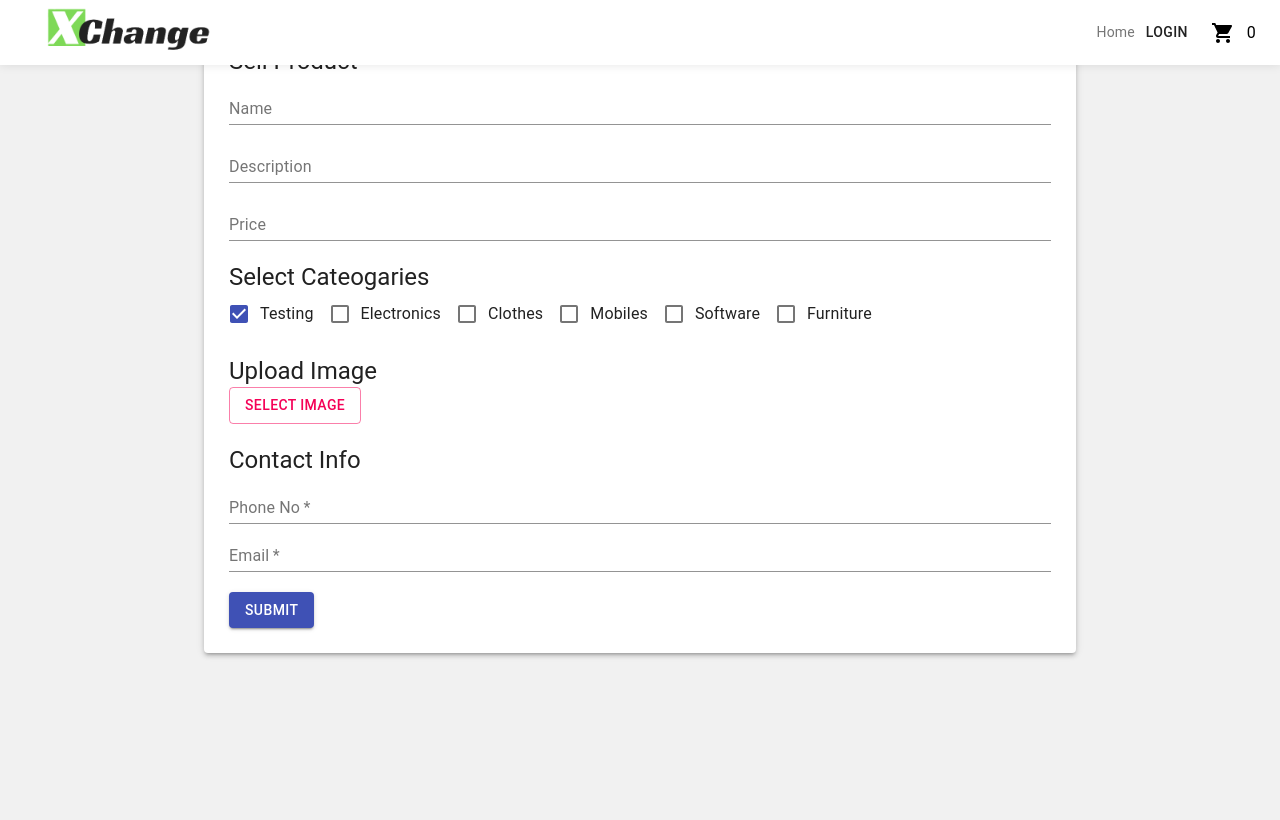
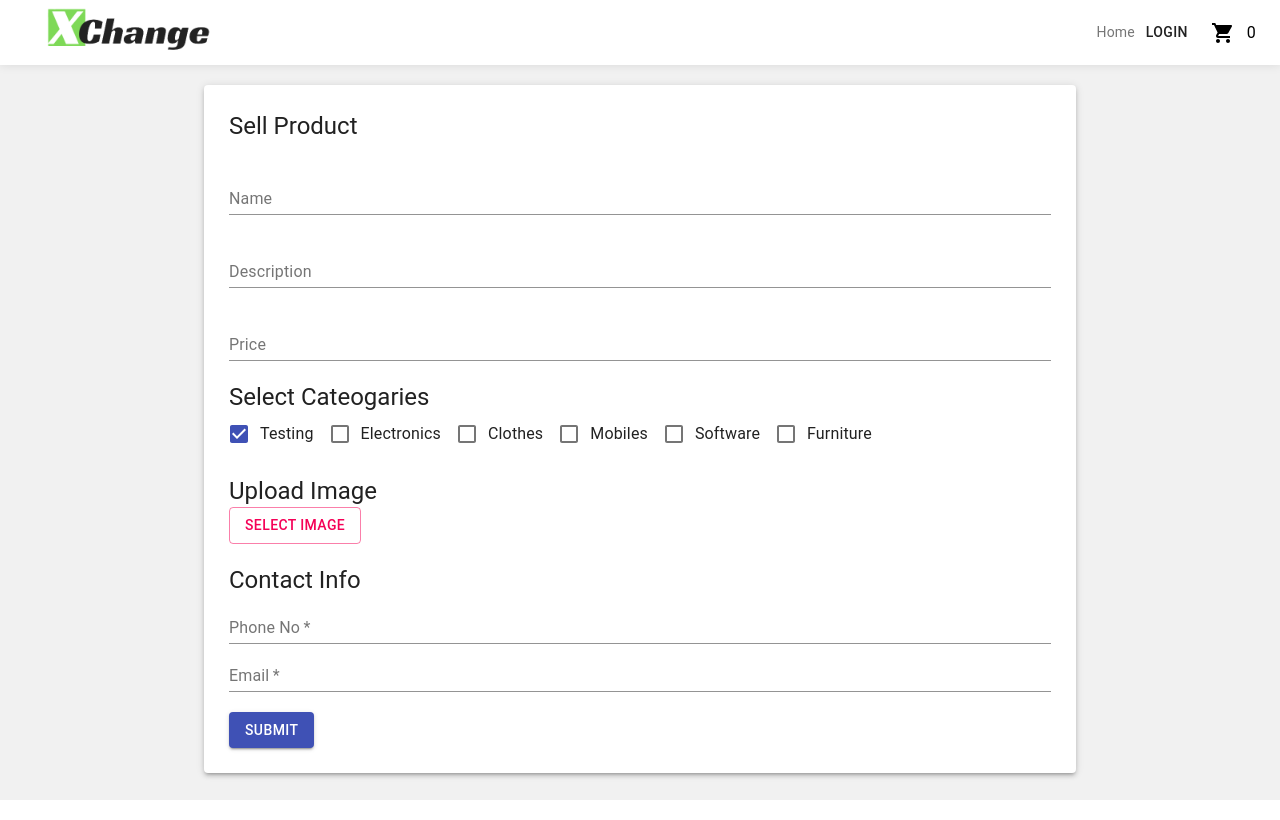
Before and after one commit to neerajsurjaye/xChange, a React (Create React App) app: page /sell in a window 1280 px wide. Built offline with nearby package versions, Linux system fonts and the light colour scheme; no server answers.

Commit message:
critical fix

```diff
--- a/src/components/SellPage/Sell.css
+++ b/src/components/SellPage/Sell.css
@@ -1,3 +1,4 @@
 .sellRow{
     margin-bottom: 10px;
+    margin-top: 25px;
 }
--- a/src/components/User/User.css
+++ b/src/components/User/User.css
@@ -1,6 +1,7 @@
 .UserBack{
     background-color: var(--back);
     height: 100vh;
+    padding-top: 65px;
 }
 
 .UserPaper{
```
